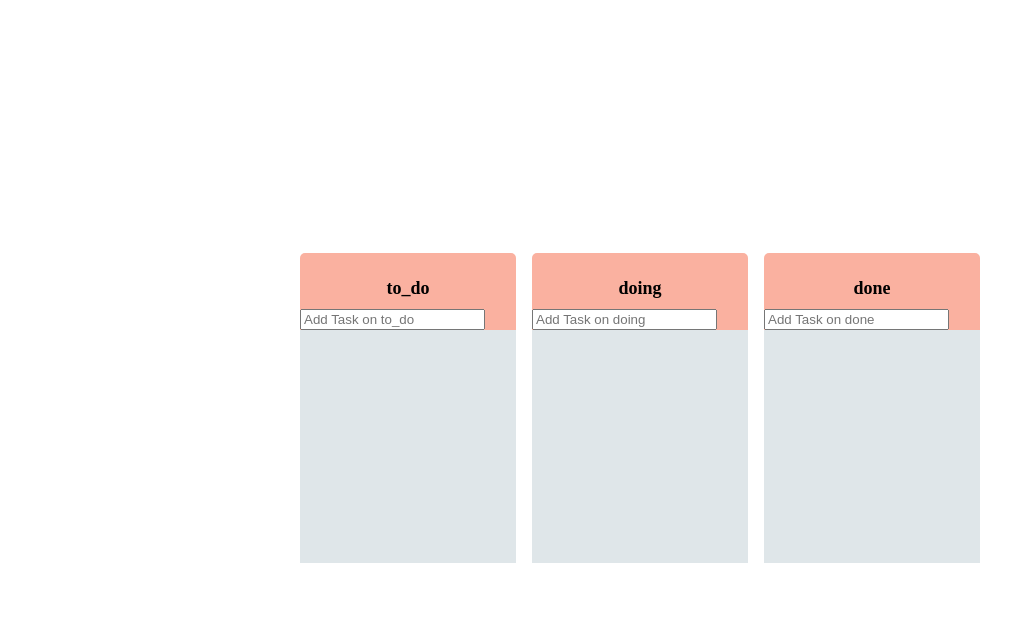
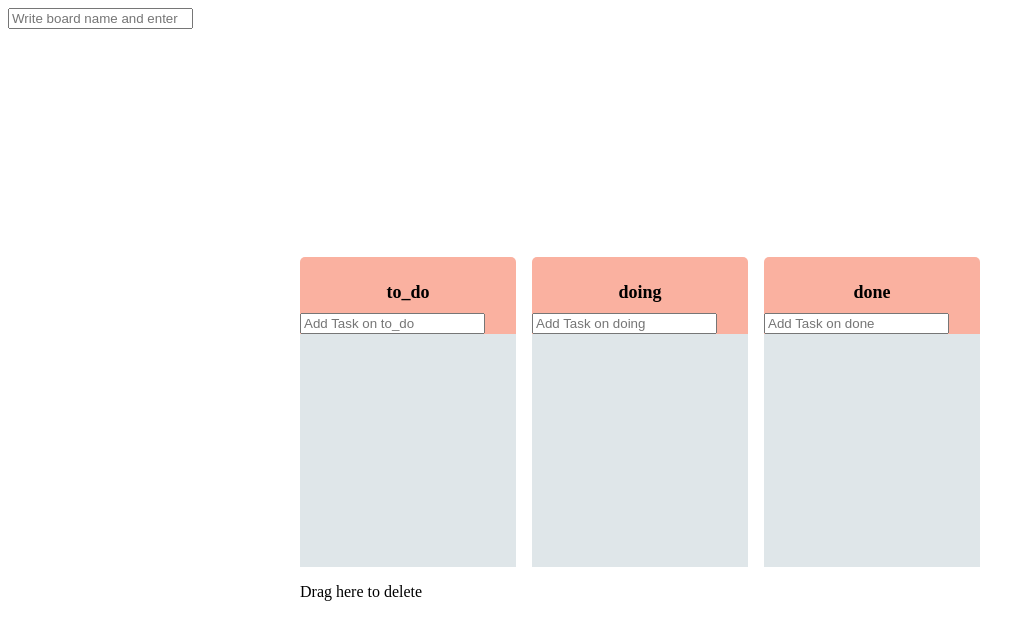
Before and after one commit to kimdoyeonn/react-masterclass, a React (Create React App) app: page / in a window 1280 px wide. Shown: the top 640 px of the page, without its empty margins (0-1035 px from the left). Built offline with nearby package versions, Linux system fonts and the light colour scheme.

Commit message:
form으로 보드 생성

```diff
--- a/src/App.tsx
+++ b/src/App.tsx
@@ -1,8 +1,9 @@
 import { DragDropContext, DropResult } from 'react-beautiful-dnd';
+import { useForm } from 'react-hook-form';
 import { useRecoilState } from 'recoil';
 import styled from 'styled-components';
 import { toDoState } from './atoms';
-import DrappableBoard from './components/DroppableBoard';
+import DrappableBoard, { Form } from './components/DroppableBoard';
 
 const Wrapper = styled.div`
   display: flex;
@@ -21,7 +22,15 @@ const Boards = styled.div`
   gap: 1rem;
 `;
 
+const Board = styled.div``;
+
+interface IForm {
+  board: string;
+}
+
 function App() {
+  const { register, setValue, handleSubmit } = useForm<IForm>();
+
   const [toDos, setToDos] = useRecoilState(toDoState);
   const onDragEnd = (info: DropResult) => {
     const { source, destination, draggableId } = info;
@@ -48,16 +57,39 @@ function App() {
       }
     });
   };
+
+  const onValid = ({ board }: {board: string}) => {
+    setToDos(oldToDos => {
+      return {
+        ...oldToDos,
+        [board]: [],
+      }
+    })
+    setValue('board', '');
+  };
+
   return (
+    <>
+      <Form onSubmit={handleSubmit(onValid)}>
+        <input
+          {...register('board', { required: true })}
+          type='text'
+          placeholder='Write board name and enter'
+          />
+      </Form>
       <DragDropContext onDragEnd={onDragEnd}>
         <Wrapper>
           <Boards>
             {Object.keys(toDos).map((key) => (
               <DrappableBoard toDos={toDos[key]} boardId={key} key={key} />
               ))}
+            <Board>
+              Drag here to delete
+            </Board>
           </Boards>
         </Wrapper>
       </DragDropContext>
+    </>
   );
 }
 
--- a/src/components/DroppableBoard.tsx
+++ b/src/components/DroppableBoard.tsx
@@ -38,7 +38,7 @@ const Area = styled.div<IAreaProps>`
   transition: background-color 0.2s;
 `;
 
-const Form = styled.form`
+export const Form = styled.form`
   width: 100%;
 `;
 
```
Lines whose indentation alone changed are shown as unchanged.
